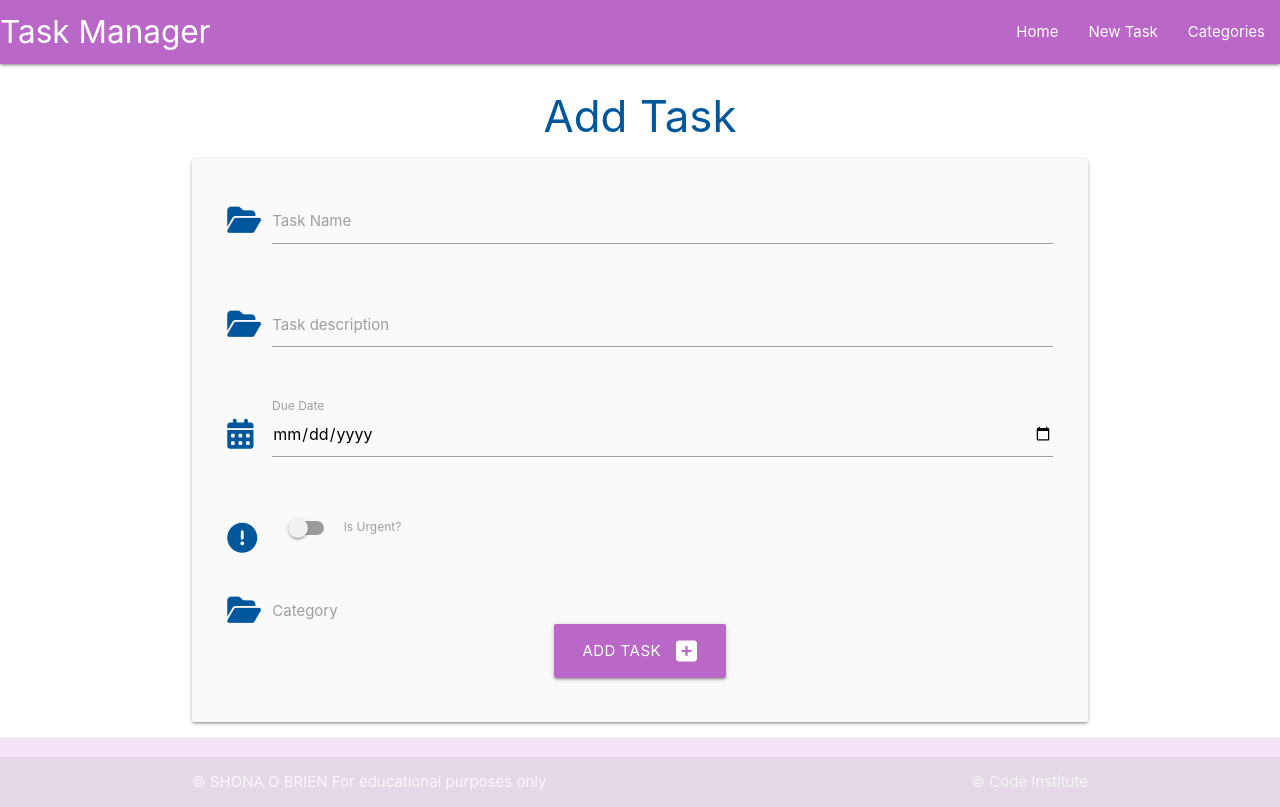
After one commit to ShonaOB/TaskApp, a Flask app: page /add_task in a window 1280 px wide. The commit adds this page. Run offline with Flask 2, Linux system fonts and the light colour scheme; data that the repository does not hold is empty; some libraries are stand-ins or nearby versions.

Commit message:
Set Up the Add Task functions and templates

```diff
--- a/taskmanager/routes.py
+++ b/taskmanager/routes.py
@@ -32,3 +32,28 @@ def edit_category(category_id):
         db.session.commit()
         return redirect(url_for("categories"))
     return render_template("edit_category.html", category=category)
+
+
+@app.route("/delete_category/<int:category_id>")
+def delete_category(category_id):
+    category= Category.query.get_or_404(category_id)
+    db.session.delete(category)
+    db.session.commit()
+    return redirect(url_for("categories"))
+
+
+@app.route("/add_task", methods=["GET", "POST"])
+def add_task():
+    categories = list(Category.query.order_by(Category.category_name).all())
+    if request.method == "POST":
+        task = Task(
+            task_name=request.form.get("task_name"),
+            task_description=request.form.get("task_description"),
+            is_urgent=bool(True if request.form.get("is_urgent") else False),
+            due_date=request.form.get("due_date"),
+            category_id=request.form.get("category_id")
+        )
+        db.session.add(task)
+        db.session.commit()
+        return redirect(url_for("home"))
+    return render_template("add_task.html", categories=categories)
--- a/taskmanager/static/js/script.js
+++ b/taskmanager/static/js/script.js
@@ -1,4 +1,16 @@
-document.addEventListener('DOMContentLoaded', function() {
+document.addEventListener('DOMContentLoaded', function () {
+    // sidebar nav
     var sidenav = document.querySelectorAll('.sidenav');
     M.Sidenav.init(elems, options);
-  });
+
+    // datepicker initialization
+    let datepicker = document.querySelectorAll(".datepicker");
+    M.Datepicker.init(datepicker, {
+        format: "dd mmmm, yyyy",
+       i18n: {done: "Select"}
+    });
+
+    // select dropdown
+    let selects = document.querySelectorAll('select');
+      M.FormSelect.init(elems, options);
+});
--- /dev/null
+++ b/taskmanager/templates/add_task.html
@@ -0,0 +1,70 @@
+{% extends "base.html" %}
+{% block content %}
+
+<h3 class = "light-blue-text text-darken-4 center-align">Add Task</h3>
+
+<div class="row card-panel grey lighten-5">
+    <form class="col s12" method="POST" action="{{ url_for('add_task') }}">
+        <!--Task Name field-->
+        <div class="row">
+            <div class="input-field col s12">
+                <i class="fas fa-folder-open prefix light-blue-text text-darken-4"></i>
+                <input id="task_name" name="task_name" minlength="5" maxlength="50" type="text" class="validate"
+                    required>
+                <label for="task_name">Task Name</label>
+            </div>
+        </div>
+        <!--Task description field-->
+        <div class="row">
+            <div class="input-field col s12">
+                <i class="fas fa-folder-open prefix light-blue-text text-darken-4"></i>
+                <textarea id="task_description" name="task_description" minlength="5" maxlength="200" type="text"
+                    class="materialize-textarea validate" required></textarea>
+                <label for="task_description">Task description</label>
+            </div>
+        </div>
+        <!--Task Due Date field-->
+        <div class="row">
+            <div class="input-field col s12">
+                <i class="fas fa-calendar-alt prefix light-blue-text text-darken-4"></i>
+                <input id="due_date" name="due_date" type="date" class="datepicker validate" required>
+                <label for="due_date">Due Date</label>
+            </div>
+        </div>
+        <!--Is Urgent field-->
+        <div class="row">
+            <div class="input-field col s12">
+                <div class="switch">
+                    <i class="fas fa-exclamation-circle prefix light-blue-text text-darken-4"></i>
+                    <label for="is_urgent">
+                        <input id="is_urgent" name="is_urgent" type="checkbox">
+                        <span class="lever"></span>
+                        Is Urgent?
+                    </label>
+                </div>
+            </div>
+        </div>
+        <!-- category id -->
+        <div class="row">
+            <div class="input-field col s12">
+                <i class="fas fa-folder-open prefix light-blue-text text-darken-4"></i>
+                <select id="category_id" name="category_id" class="validate" required>
+                    <option value="" disabled selected>Choose Category</option>
+                    {% for category in categories %}
+                        <option value="{{ category.id }}">{{ category.category_name }}</option>
+                    {% endfor %}
+                </select>
+                <label for="category_id">Category</label>
+            </div>
+        </div>
+        <!--submit button-->
+        <div class="row">
+            <div class="col s12 center-align">
+                <button type="submit" class="btn-large purple lighten-2">Add Task <i class="fas fa-plus-square right"></i></button>
+            </div>
+        </div>
+
+    </form>
+</div>
+
+{% endblock %}
--- a/taskmanager/templates/base.html
+++ b/taskmanager/templates/base.html
@@ -19,7 +19,7 @@
               <a href="#" data-target="mobile-demo" class="sidenav-trigger"><i class="fas fa-bars"></i></a>
               <ul class="right hide-on-med-and-down">
                 <li><a href="{{ url_for('home') }}">Home</a></li> <!--this is the route from our routes file-->
-                <li><a href="">New Task</a></li> <!--this is the route from our routes file-->
+                <li><a href="{{ url_for('add_task') }}">New Task</a></li> <!--this is the route from our routes file-->
                 <li><a href="{{ url_for('categories') }}">Categories</a></li> <!--this is the route from our routes file-->
 
               </ul>
@@ -28,7 +28,7 @@
         <!--mibile sidenav-->
           <ul class="sidenav" id="mobile-demo">
             <li><a href="{{ url_for('home') }}">Home</a></li> <!--this is the route from our routes file-->
-            <li><a href="">New Task</a></li> <!--this is the route from our routes file-->
+            <li><a href="{{ url_for('add_task') }}">New Task</a></li> <!--this is the route from our routes file-->
             <li><a href="{{ url_for('categories') }}">Categories</a></li> <!--this is the route from our routes file-->
 
           </ul>
```
Also changed, not shown: taskmanager/models.py (+7 -6 lines), taskmanager/templates/categories.html (+13 -1 lines), taskmanager/templates/tasks.html (+8 -0 lines).
